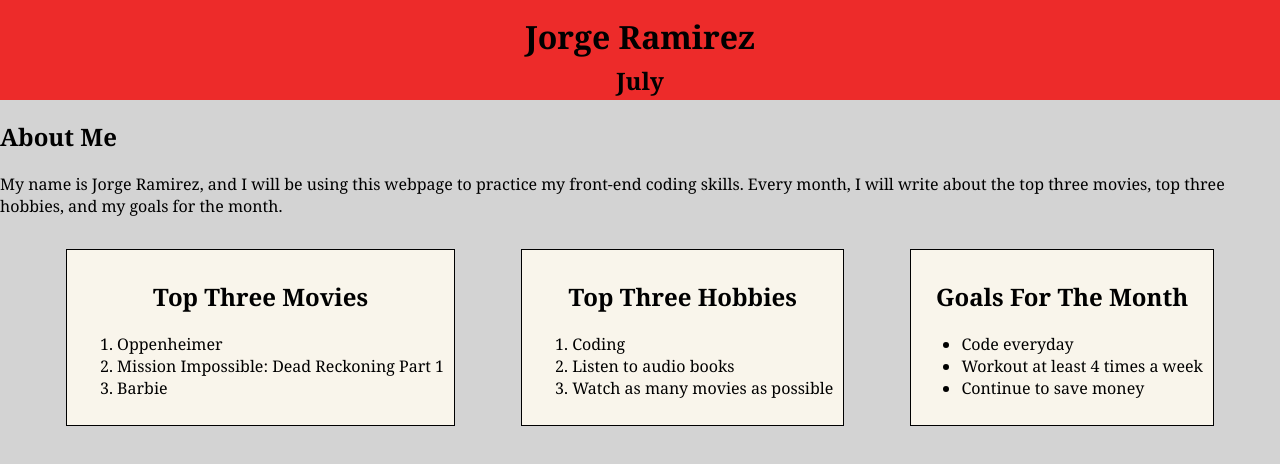
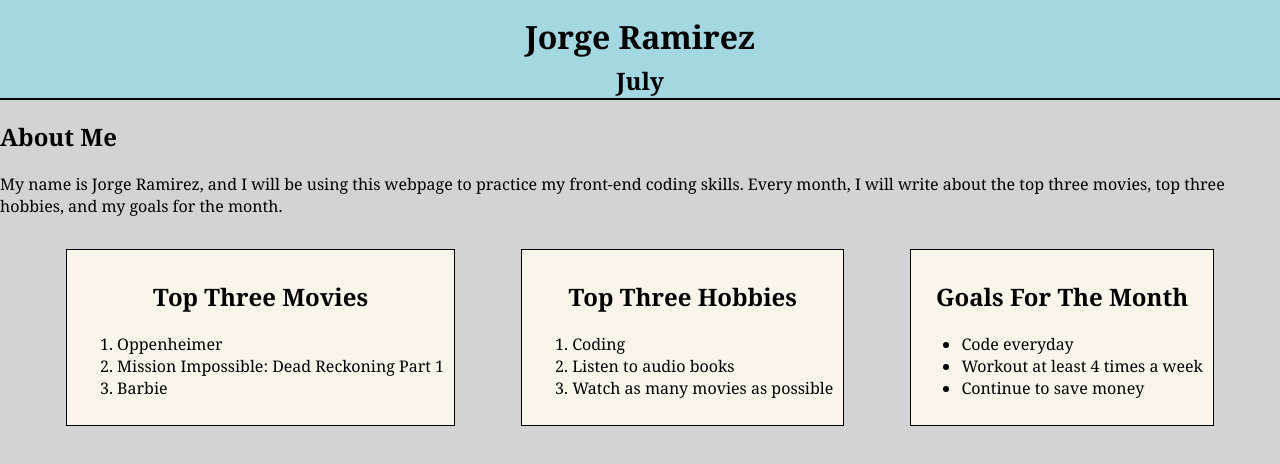
Before and after one commit to JorgeRamirez512/blog, a plain HTML site: page index.html in a window 1280 px wide. Drawn offline with Linux system fonts and the light colour scheme.

Commit message:
changed style on header element

```diff
--- a/style.css
+++ b/style.css
@@ -5,7 +5,8 @@
 
 .header{
     height: 100px;
-    background-color: #ED2B2A;
+    background-color: hsla(190, 81%, 70%, 0.5);
+    border-bottom: 2px double black;
 }
 
 body {
```
